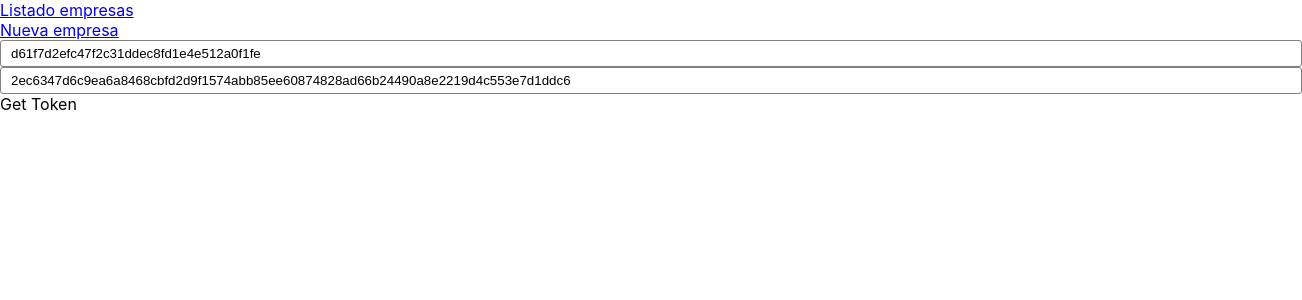
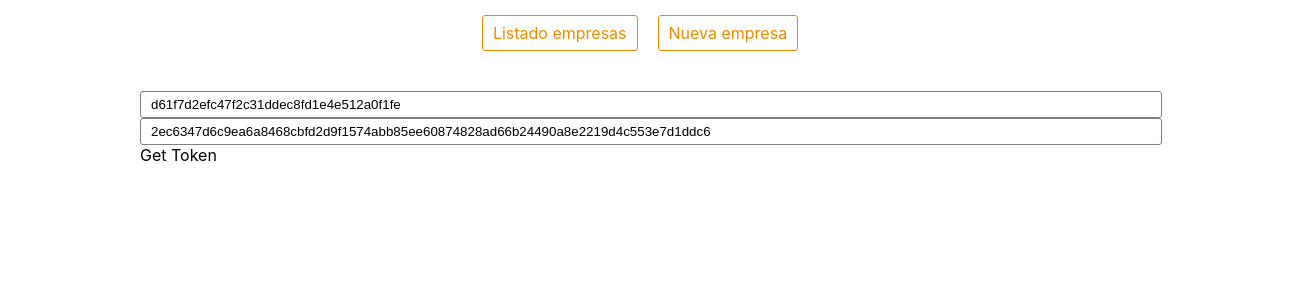
Before and after one commit to kesiah/forcemanager, a React (Create React App) app: page /login in a window 1280 px wide. Shown: the top 300 px of the page, 1302 px wide, since content can reach past the window. Built offline with nearby package versions, Linux system fonts and the light colour scheme.

Commit message:
add styles

```diff
--- a/src/App.js
+++ b/src/App.js
@@ -1,6 +1,7 @@
 import React from 'react';
 import { BrowserRouter } from 'react-router-dom';
 
+import './App.scss';
 import Layout from './components/Layout/Layout';
 
 function App() {
--- /dev/null
+++ b/src/App.scss
@@ -0,0 +1,38 @@
+@import './assets/styles/_functions.scss';
+@import './assets/styles/_extends.scss';
+@import './assets/styles/_colors.scss';
+
+.loading {
+  display: block;
+  width: 64px;
+  height: 64px;
+  margin: 0 auto;
+
+  &::after {
+    content: ' ';
+    display: block;
+    width: 46px;
+    height: 46px;
+    margin: 1px;
+    border-radius: 50%;
+    border: 5px solid $brand;
+    border-color: $brand transparent $brand transparent;
+    animation: loader-animation 1.2s linear infinite;
+  }
+}
+
+@keyframes loader-animation {
+  0% {
+    transform: rotate(0deg);
+  }
+  100% {
+    transform: rotate(360deg);
+  }
+}
+
+.error-message {
+  @extend %border-radius;
+  padding: rem-calc(15px);
+  border: 1px solid $red;
+  color: $red;
+}
--- /dev/null
+++ b/src/assets/styles/_colors.scss
@@ -0,0 +1,2 @@
+$brand: #ed8b00;
+$red: #bc4445;
--- /dev/null
+++ b/src/assets/styles/_extends.scss
@@ -0,0 +1,3 @@
+%border-radius {
+  border-radius: 3px;
+}
--- a/src/components/CompaniesList/CompaniesList.js
+++ b/src/components/CompaniesList/CompaniesList.js
@@ -65,20 +65,20 @@ class CompaniesList extends Component {
     );
 
     if (error) {
-      return <div>Error cargando empresas</div>;
+      return <div className="error-message">Error cargando empresas</div>;
     }
 
     if (errorDeleting) {
-      modalHtml = <p>Error borrando empresa</p>;
+      modalHtml = <div className="error-message">Error borrando empresa</div>;
     }
 
     if (isLoading) {
-      return <div>Loading...</div>;
+      return <div className="loading" />;
     }
 
     const showResults = (
       companies.map(el => (
-        <article key={`${el.id}`}><CompanyItem item={el} handleDelete={this.openDeleteModal} /></article>
+        <React.Fragment key={`${el.id}`}><CompanyItem item={el} handleDelete={this.openDeleteModal} /></React.Fragment>
       ))
     );
 
--- a/src/components/CompanyItem/CompanyItem.js
+++ b/src/components/CompanyItem/CompanyItem.js
@@ -1,6 +1,8 @@
 import React from 'react';
 import { Link } from 'react-router-dom';
 import PropTypes from 'prop-types';
+
+import './CompanyItem.scss';
 
 const CompanyItem = (props) => {
   const { item, handleDelete } = props;
@@ -30,16 +32,16 @@ const CompanyItem = (props) => {
   const typeCompany = (typeId) ? typeId.value : '';
 
   return (
-    <div>
+    <div className="company-item">
       <h2>{name}</h2>
       <div>{salesResponsible}</div>
       <div>{formatDate(dateCreated)}</div>
       <div>{typeCompany}</div>
       <div>{address}</div>
       <div>{country}</div>
-      <ul>
+      <ul className="actions">
         <li>
-          <Link to={`/company/${id}`}>Editar</Link>
+          <Link className="edit" to={`/company/${id}`}>Editar</Link>
         </li>
         <li>
           <button className="delete" type="button" onClick={() => handleDelete(id)}>Eliminar</button>
--- /dev/null
+++ b/src/components/CompanyItem/CompanyItem.scss
@@ -0,0 +1,40 @@
+@import '../../assets/styles/_functions.scss';
+@import '../../assets/styles/_colors.scss';
+
+.company-item {
+  margin-bottom: rem-calc(20px);
+
+  &:nth-child(2n + 1) {
+    @media (min-width: 30em) and (max-width: 47.938em) {
+      clear: both;
+    }
+  }
+
+  &:nth-child(3n + 1) {
+    @media (min-width: 48em) {
+      clear: both;
+    }
+  }
+
+  @media (min-width: 30em) {
+		float: left;
+    width: 50%;
+  }
+
+  @media (min-width: 48em) {
+    width: 33.33333333333333%;
+  }
+
+  .actions {
+    li {
+      display: inline-block;
+      margin-right: rem-calc(7px);
+    }
+  }
+
+  .edit, .delete {
+    outline: none;
+    color: $brand;
+    text-decoration: underline;
+  }
+}
--- a/src/components/Layout/Layout.js
+++ b/src/components/Layout/Layout.js
@@ -6,20 +6,18 @@ import NewCompany from '../NewCompany/NewCompany';
 import EditCompany from '../EditCompany/EditCompany';
 import Login from '../Login/Login';
 
+import './Layout.scss';
+
 const Layout = () => (
   <div>
-    <header>
+    <header id="header">
       <nav>
         <ul>
           <li>
             <NavLink
               to="/"
               exact
-              activeClassName="my-active"
-              activeStyle={{
-                color: '#fa923f',
-                textDecoration: 'underline',
-              }}
+              activeClassName="active"
             >
               Listado empresas
             </NavLink>
@@ -27,6 +25,8 @@ const Layout = () => (
           <li>
             <NavLink
               to="/new-company"
+              exact
+              activeClassName="active"
             >
               Nueva empresa
             </NavLink>
@@ -34,12 +34,14 @@ const Layout = () => (
         </ul>
       </nav>
     </header>
+    <section id="main">
       <Switch>
         <Route path="/login" component={Login} />
         <Route path="/company/:id" component={EditCompany} />
         <Route path="/new-company" exact component={NewCompany} />
         <Route path="/" exact component={CompaniesList} />
       </Switch>
+    </section>
   </div>
 );
 
--- /dev/null
+++ b/src/components/Layout/Layout.scss
@@ -0,0 +1,33 @@
+@import '../../assets/styles/_functions.scss';
+@import '../../assets/styles/_colors.scss';
+@import '../../assets/styles/_extends.scss';
+
+#header {
+  padding: rem-calc(15px);
+  text-align: center;
+
+  li {
+    display: inline-block;
+    margin: rem-calc(0 10px);
+
+    a {
+      @extend %border-radius;
+      padding: rem-calc(7px 10px);
+      border: 1px solid $brand;
+      color: $brand;
+      text-decoration: none;
+      display: inline-block;
+
+      &.active, &:hover {
+        color: white;
+        background: $brand;
+      }
+    }
+  }
+}
+
+#main {
+  max-width: 1000px;
+  margin: rem-calc(25px auto);
+  padding: rem-calc(0 15px);
+}
```
Lines whose indentation alone changed are shown as unchanged.
